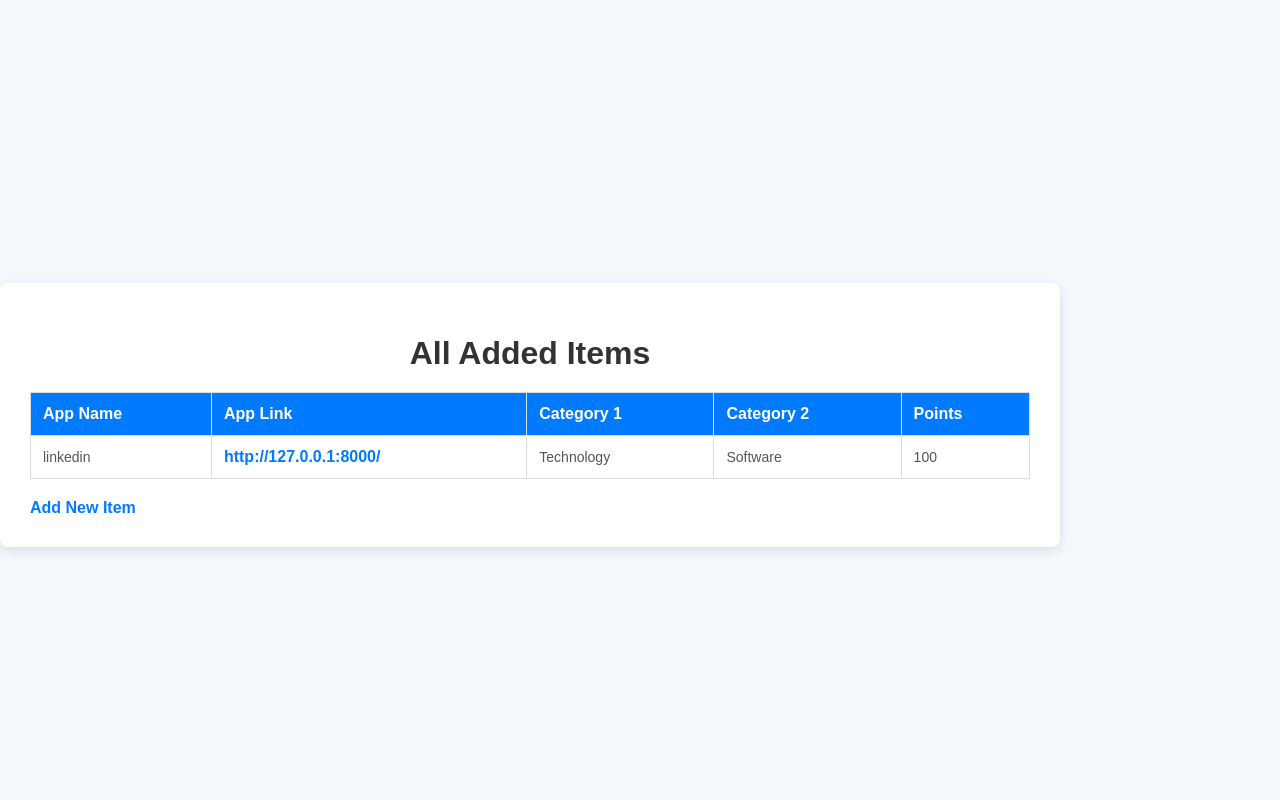
After one commit to nj18595/DjangoNext, a Django app: template items/templates/list_items.html in a window 1280 px wide. The commit adds this page. Run offline with Django 5.2, Linux system fonts and the light colour scheme; the template is opened without the code that fills it: values that come from a table or form of the project are taken from there, others are empty; data comes from the database, SQL or seed files in the repository.

Commit message:
updated item htmls

```diff
--- /dev/null
+++ b/items/templates/list_items.html
@@ -0,0 +1,125 @@
+<!DOCTYPE html>
+<html lang="en">
+<head>
+    <meta charset="UTF-8">
+    <meta name="viewport" content="width=device-width, initial-scale=1.0">
+    <title>Home</title>
+    <style>
+        body {
+            font-family: 'Arial', sans-serif;
+            background-color: #f4f7fb;
+            margin: 0;
+            padding: 0;
+            display: flex;
+            justify-content: center;
+            align-items: flex-start;
+            min-height: 100vh;
+            flex-direction: column;
+        }
+
+        .container {
+            background-color: #ffffff;
+            padding: 30px;
+            margin-top: 30px;
+            border-radius: 8px;
+            box-shadow: 0 4px 12px rgba(0, 0, 0, 0.1);
+            width: 80%;
+            max-width: 1000px;
+            overflow-x: auto;
+        }
+
+        h1 {
+            text-align: center;
+            color: #333;
+            margin-bottom: 20px;
+        }
+
+        table {
+            width: 100%;
+            border-collapse: collapse;
+            margin-bottom: 20px;
+        }
+
+        table, th, td {
+            border: 1px solid #ddd;
+        }
+
+        th, td {
+            padding: 12px;
+            text-align: left;
+        }
+
+        th {
+            background-color: #007bff;
+            color: white;
+            font-weight: bold;
+        }
+
+        td a {
+            color: #007bff;
+            text-decoration: none;
+            word-wrap: break-word;
+        }
+
+        td a:hover {
+            color: #0056b3;
+        }
+
+        td {
+            font-size: 14px;
+            color: #555;
+        }
+
+        .no-items {
+            text-align: center;
+            color: #777;
+            font-size: 16px;
+            font-weight: bold;
+        }
+
+        a {
+            margin-top: 20px;
+            text-decoration: none;
+            color: #007bff;
+            font-size: 16px;
+            font-weight: bold;
+        }
+
+        a:hover {
+            color: #0056b3;
+        }
+    </style>
+</head>
+<body>
+    <div class="container">
+        <h1>All Added Items</h1>
+        <table>
+            <thead>
+                <tr>
+                    <th>App Name</th>
+                    <th>App Link</th>
+                    <th>Category 1</th>
+                    <th>Category 2</th>
+                    <th>Points</th>
+                </tr>
+            </thead>
+            <tbody>
+                {% for item in items %}
+                <tr>
+                    <td>{{ item.appname }}</td>
+                    <td><a href="{{ item.applink }}" target="_blank">{{ item.applink }}</a></td>
+                    <td>{{ item.category1 }}</td>
+                    <td>{{ item.category2 }}</td>
+                    <td>{{ item.add_points }}</td>
+                </tr>
+                {% empty %}
+                <tr>
+                    <td colspan="5" class="no-items">No items added yet.</td>
+                </tr>
+                {% endfor %}
+            </tbody>
+        </table>
+        <a href="{% url 'add_item' %}">Add New Item</a>
+    </div>
+</body>
+</html>
--- a/items/views.py
+++ b/items/views.py
@@ -14,4 +14,4 @@ def add_item(request):
 
 def home(request):
     items = Item.objects.all()
-    return render(request, 'home.html', {'items': items})
+    return render(request, 'list_items.html', {'items': items})
```
Also changed, not shown: items/templates/add_item.html (+112 -1 lines), items/templates/home.html (deleted, +0 -39 lines).
